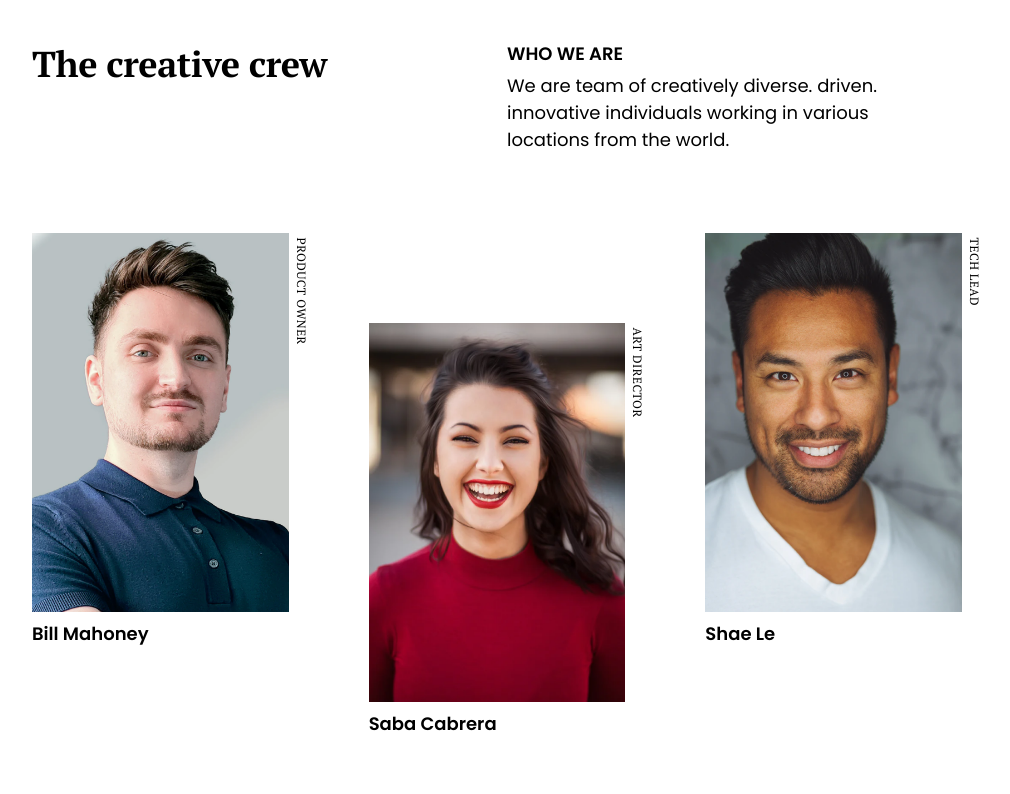
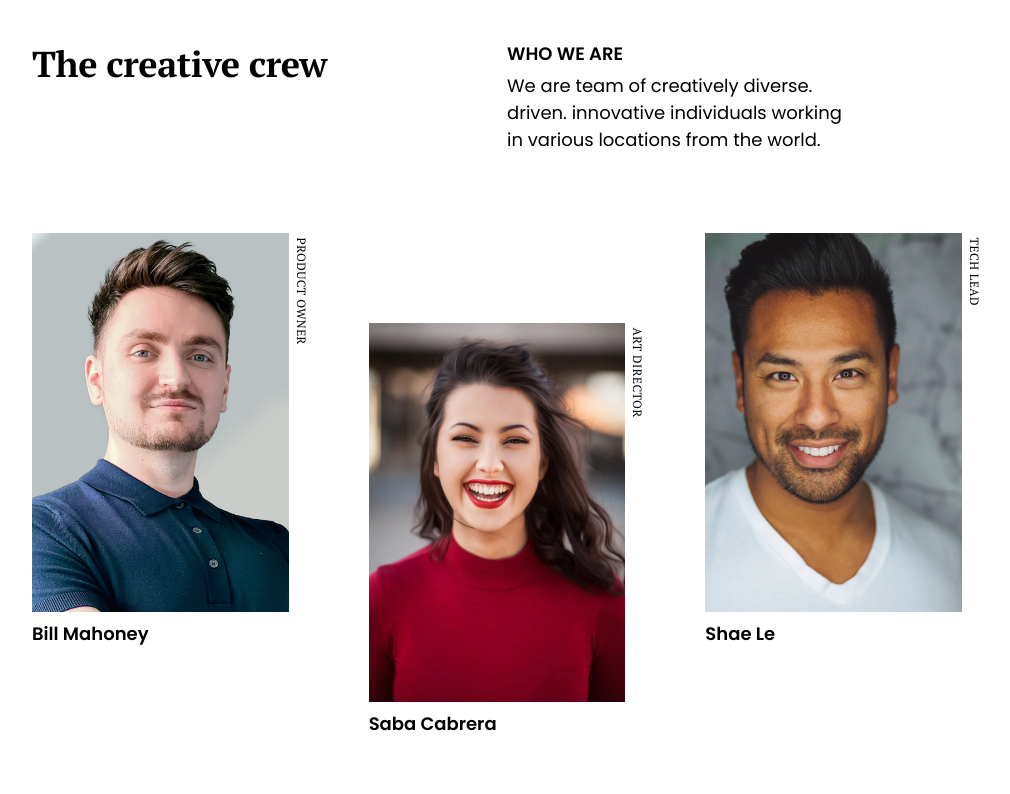
Before and after one commit to salinatomass/my-team-page-challenge, a plain HTML site: page index.html in a window 1280 px wide. Shown: the top 794 px of the page, without its empty margins (133-1143 px from the left). Drawn offline with Linux system fonts and the light colour scheme.

Commit message:
max-width in text div

```diff
--- a/css/index.css
+++ b/css/index.css
@@ -54,6 +54,7 @@ body {
 .header-description p {
   font-size: 1.4rem;
   line-height: 2.1rem;
+  max-width: 340px;
 }
 
 .hero-grid {
@@ -155,7 +156,6 @@ body {
   }
   .header p {
     padding-top: 5px;
-    max-width: 80%;
     font-size: 1.8rem;
     line-height: 2.7rem;
   }
```
